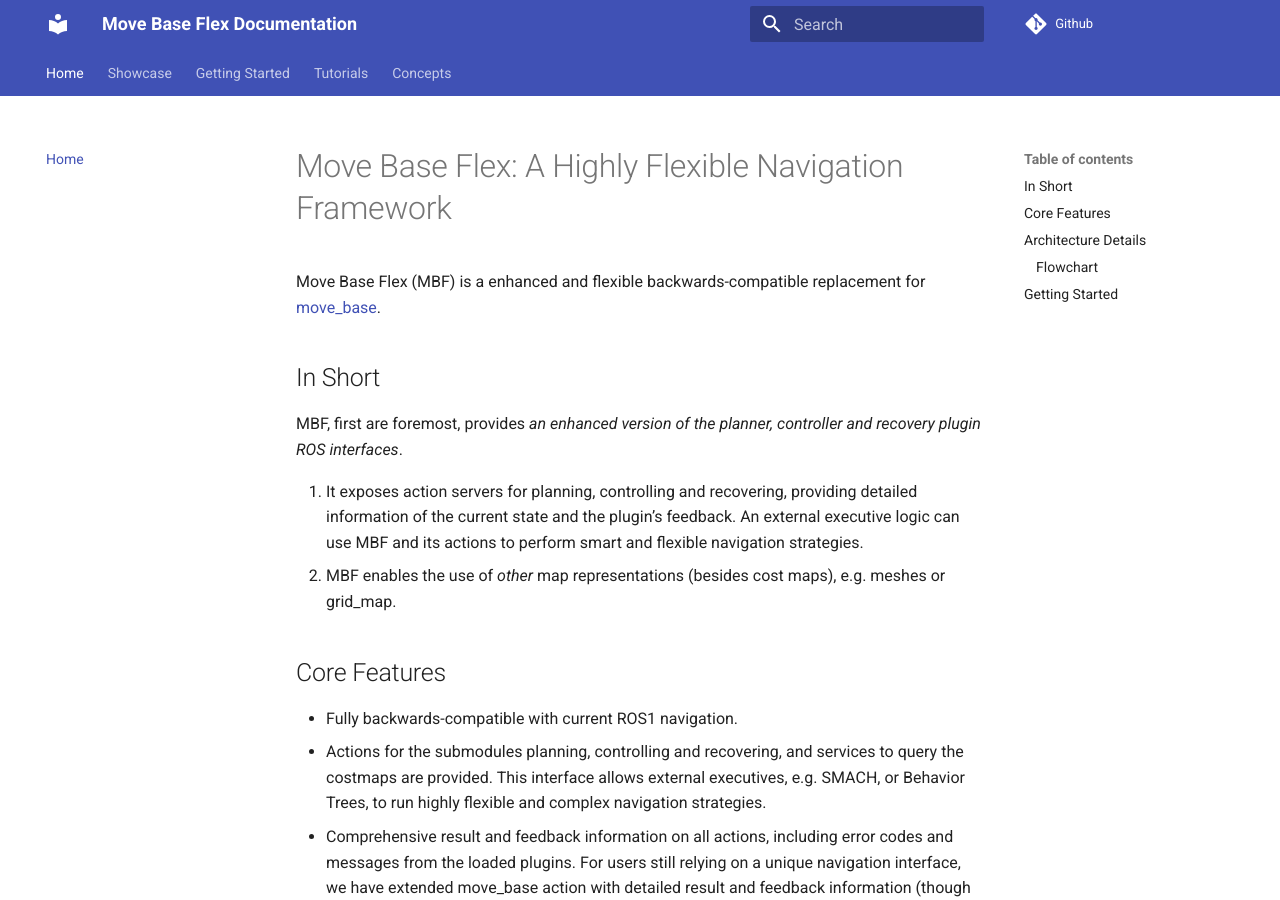
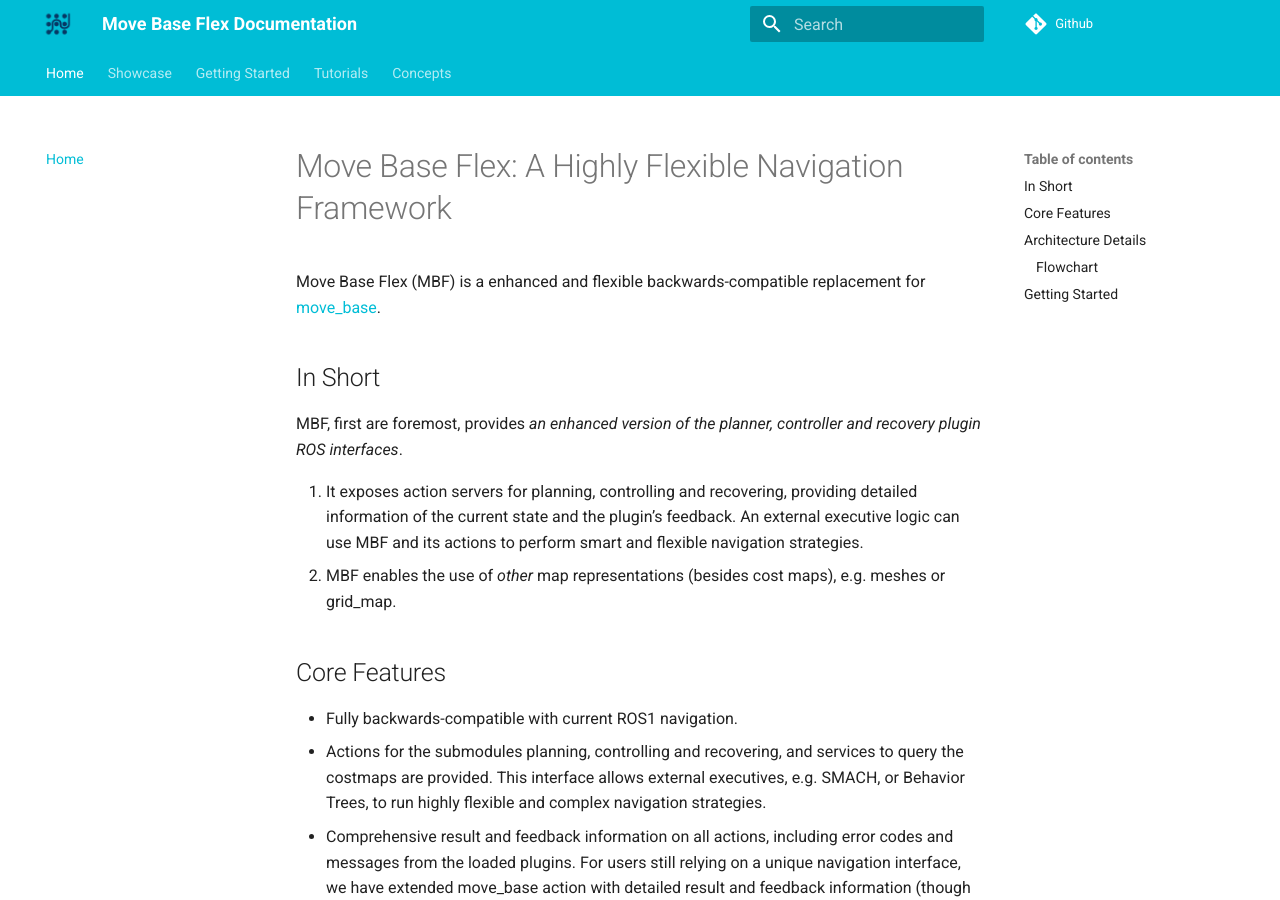
Before and after one commit to naturerobots/mbf_docs, an MkDocs documentation site: the page built from docs/index.md, in a window 1280 px wide and 900 px high. Built offline with MkDocs 1.6.1 and Material for MkDocs 9.7.7, drawn with Linux system fonts in a browser that asks for light colours; comment, search, counter and statistics services are not loaded.

Commit message:
add mbf icon and change primary color

```diff
--- a/mkdocs.yml
+++ b/mkdocs.yml
@@ -11,6 +11,9 @@
       - navigation.instant
       - navigation.tabs
       - navigation.sections
+    logo: img/mbf_icon.png
+    palette:
+      primary: cyan
 
 markdown_extensions:
   - pymdownx.highlight
```
Also changed, not shown: docs/img/mbf_icon.png (added), docs/img/mbf_logo.png (added).
